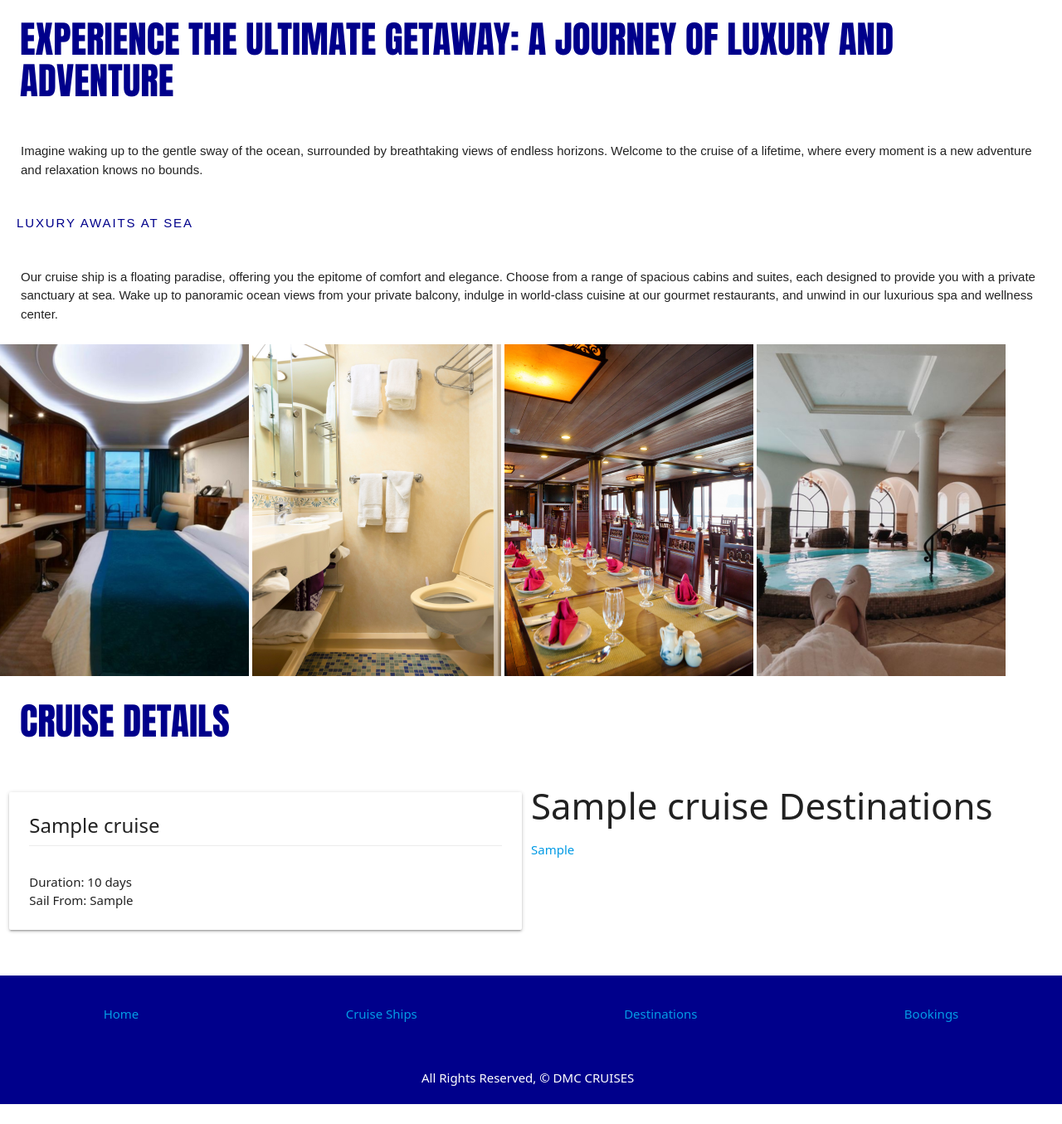
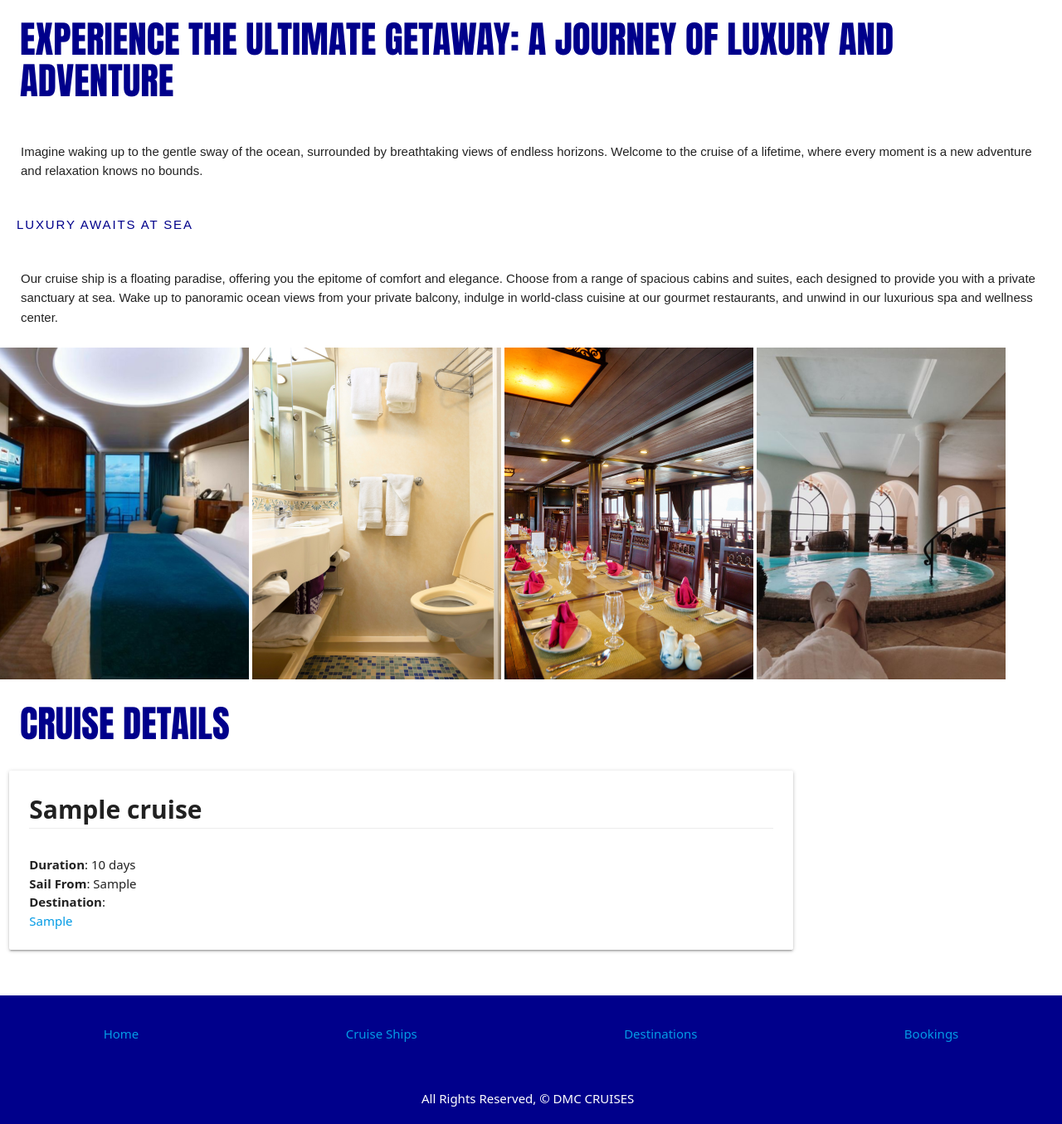
Before and after one commit to mlewis2257/dmc-cruises, a Django app: page /cruises/1/ in a window 1280 px wide. Shown: the part 665-2020 px from the top of the page at 83% size. Before the commit the page ends 1996 px from the top, so only its background shows below. Run offline with Django 4.2, Linux system fonts and the light colour scheme; tables that the repository leaves empty hold one stand-in row (values such as "Sample post"); parts of the project's set-up code (start-up, migrations or seed data) failed here and were passed over.

Commit message:
changed style card for cruise details page

```diff
--- a/main_app/templates/cruises/detail.html
+++ b/main_app/templates/cruises/detail.html
@@ -33,10 +33,24 @@
 h2 {
     font-family: "ProximaNova-Regular",Arial,sans-serif;
     font-size: 1rem;
-    line-height: 150%;
+    line-height: 155%;
     margin:0;
     padding: 25px;
 }
+
+.card {
+  width: 153%;
+}
+
+.bold {
+  font-weight: bold;
+}
+
+#card-title {
+  font-weight: bold;
+  font-size: 30px;
+}
+
 </style>
 
 
@@ -65,30 +79,19 @@ h2 {
   <div class="col s6 col-offset-3">
     <div class="card">
       <div class="card-content">
-        <span class="card-title">{{ cruise.name }}</span>
+        <span id="card-title">{{ cruise.name }}</span>
         <div class="card-action">
     </div>
-        <p>Duration: {{ cruise.duration }} days</p>
-        <p>Sail From: {{ cruise.sail_from }}</p>
+        <p><span class="bold">Duration</span>: {{ cruise.duration }} days</p>
+        <p><span class="bold">Sail From</span>: {{ cruise.sail_from }}</p>
+        {% for destination in cruise.destinations.all %}
+        <span class=“card-title”>
+          <p><span class="bold">Destination</span>: </p>
+          <a href="{% url 'destination_detail' destination.id %}"><span> {{ destination.location }}</span></a>
+        </span>
+        {% endfor %}
       </div>
     </div>
-  </div>
-  <div class=“row”>
-    <div class=“col s6">
-      <h3>{{ cruise.name }} Destinations</h3>
-      {% if cruise.destinations.count %}
-      {% for destination in cruise.destinations.all %}
-      <div class=“card”>
-        <div class=“card-content”>
-          <span class=“card-title”>
-            <a href="{% url 'destination_detail' destination.id %}"><span> {{ destination.location }}</span></a>
-          </span>
-        </div>
-      </div>
-      {% endfor %}
-      {% else %}
-    <h5>No Cruises</h5>
-    {% endif %}
   </div>
 </div>
 
```
